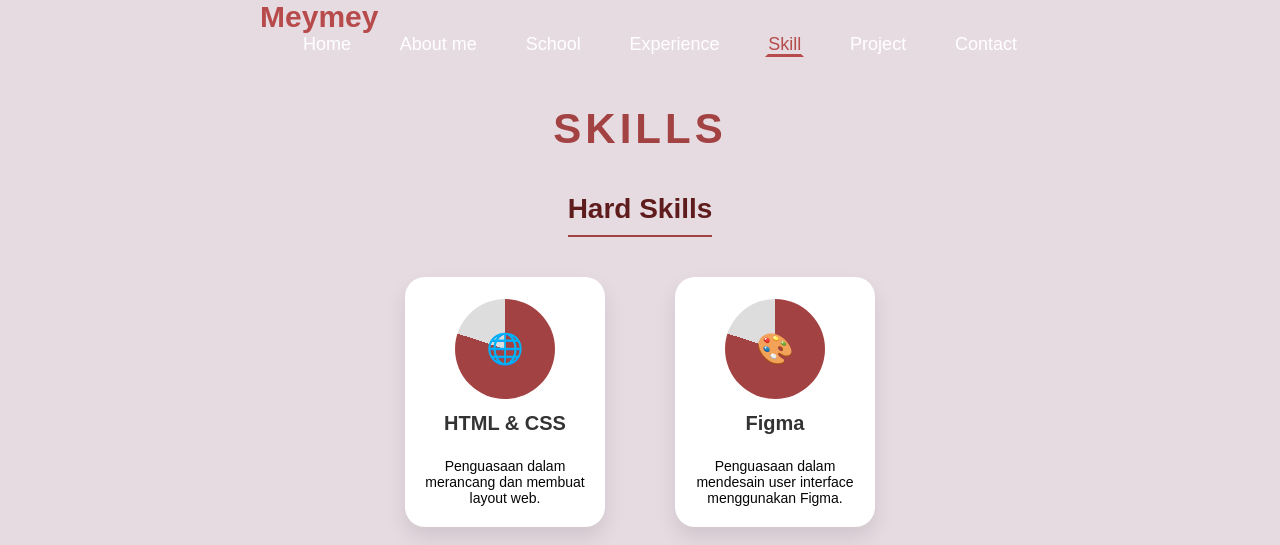
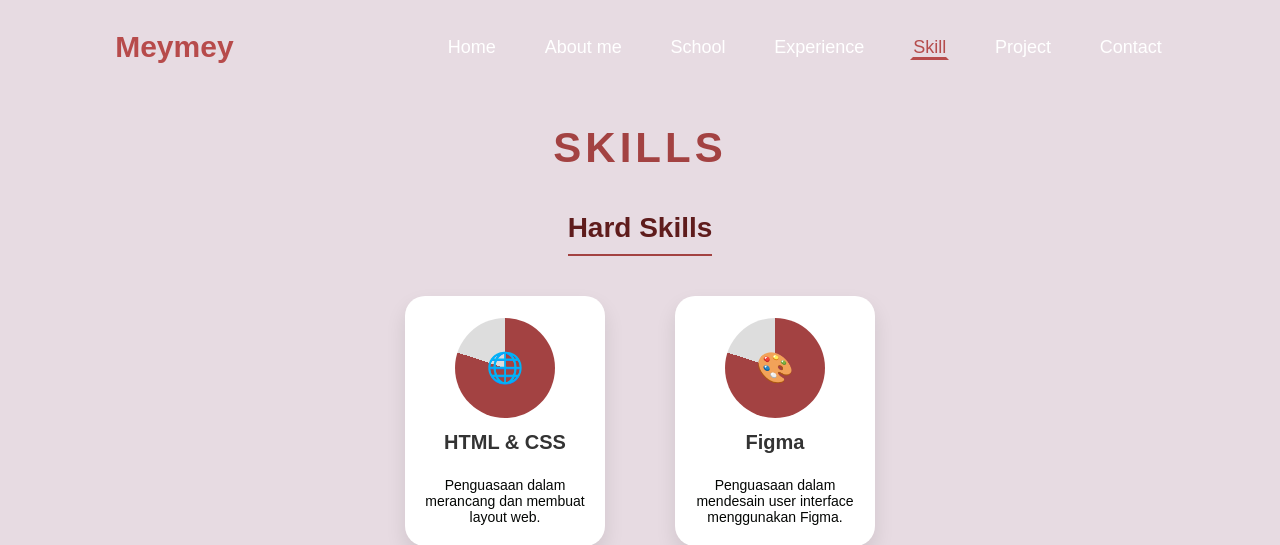
Before and after one commit to mewyyiii/mewyyiii.github.io, a PHP site: page /skill.html in a window 1280 px wide. Shown: the top 545 px of the page. Run offline with PHP 8.4, Linux system fonts and the light colour scheme.

Commit message:
Update style.css

```diff
--- a/style.css
+++ b/style.css
@@ -22,7 +22,7 @@
             color: rgb(95, 28, 28);
         }
 
-        .nav-bar{
+        header{
             margin-top: 20px;
             position: relative;
             top: 0;
```
